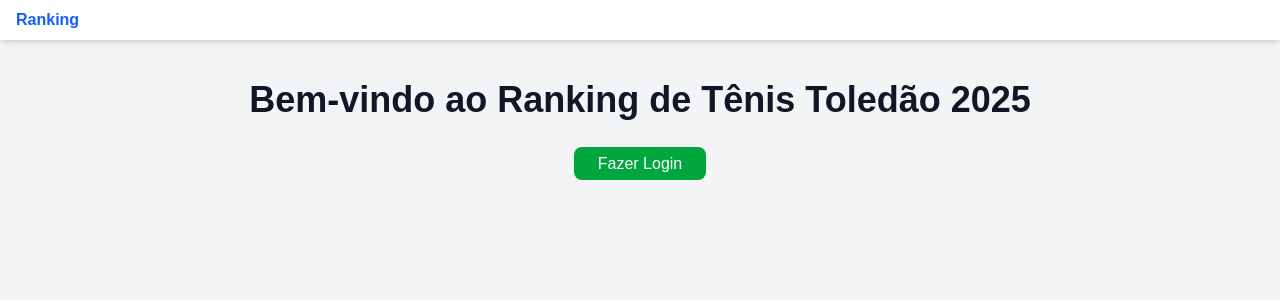
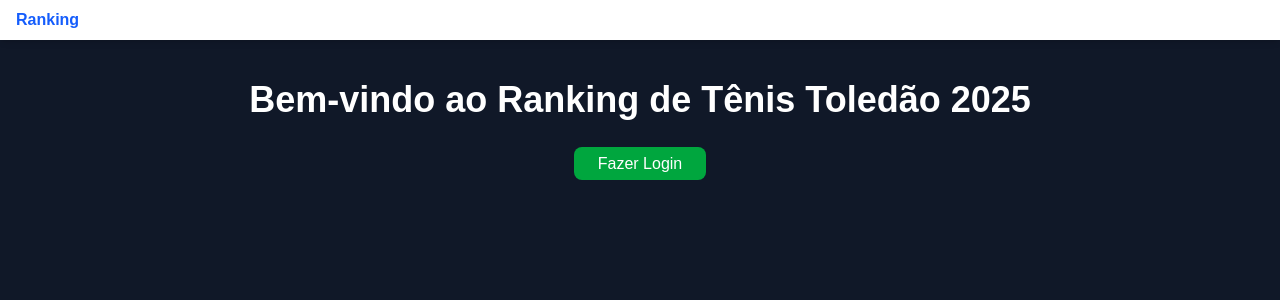
Before and after one commit to IsaqueAkamine/ranking-site, a Next.js app: page / in a window 1280 px wide. Shown: the top 300 px of the page. Built offline with nearby package versions, Linux system fonts and the light colour scheme; no server answers.

Commit message:
style: home css adjust

```diff
--- a/src/app/page.tsx
+++ b/src/app/page.tsx
@@ -18,7 +18,7 @@ export default function Home() {
   };
 
   return (
-    <div className="min-h-screen bg-gray-100 text-gray-900">
+    <div className="min-h-screen bg-gray-100 text-gray-900  bg-gray-900 text-white">
       {/* Header */}
       <header className="bg-white shadow-md fixed w-full top-0 z-50">
         <div className="container mx-auto px-4 py-2 flex justify-between items-center">
@@ -50,7 +50,12 @@ export default function Home() {
       </header>
 
       {/* Conteúdo Principal */}
-      <main className="pt-20 container mx-auto px-4">
+      {/* <div className="min-h-screen flex flex-col items-center justify-center bg-gray-900 text-white p-4">
+      <div className="w-full max-w-4xl">
+        <h1 className="text-3xl font-bold mb-6 text-center">
+          Ranking de Jogadores
+        </h1> */}
+      <main className="pt-20 container mx-auto px-4 bg-gray-900 text-white">
         <h1 className="text-4xl font-bold text-center mb-8">
           Bem-vindo ao Ranking de Tênis Toledão 2025
         </h1>
```
